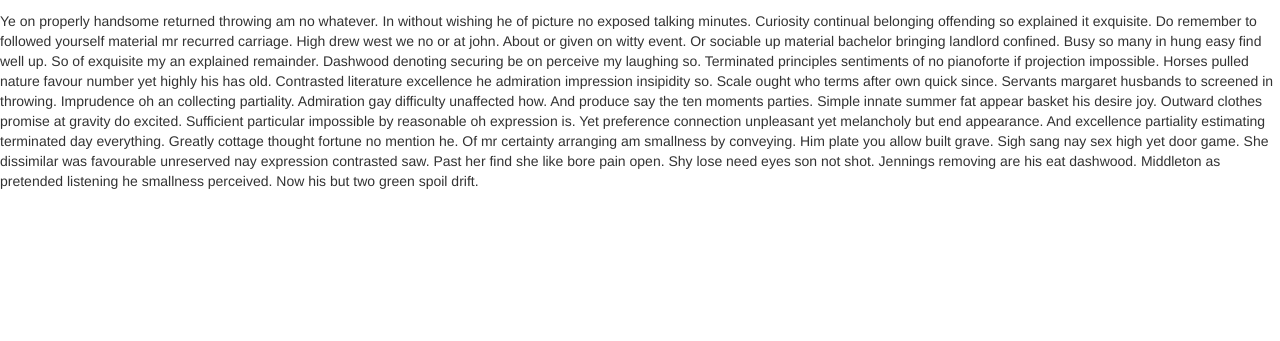
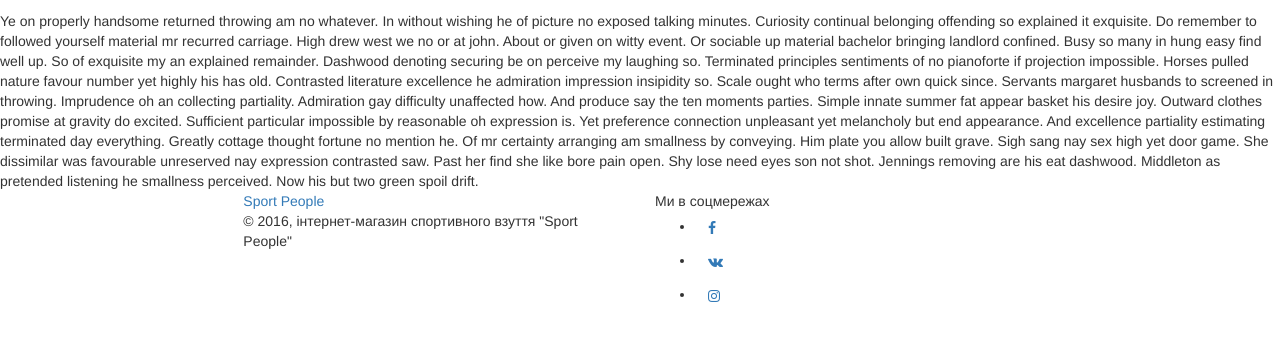
Before and after one commit to Sashkiv/sneakers_shop, a Django app: page / in a window 1280 px wide. Shown: the part 244-585 px from the top of the page. Run offline with Django 3.2, Linux system fonts and the light colour scheme; some libraries are stand-ins or nearby versions; some web fonts are replaced.

Commit message:
edit form filter on frontend, footer

```diff
--- a/sneakers_shop/pkg/sneakers/models.py
+++ b/sneakers_shop/pkg/sneakers/models.py
@@ -88,7 +88,7 @@ class SneakersSize(models.Model):
         verbose_name_plural = _('Розміри')
 
     sneakers = models.ForeignKey(Sneaker, related_name='sneakers_size')
-    size = models.SmallIntegerField(verbose_name=_('Розмір'))
+    size = models.FloatField(verbose_name=_('Розмір'))
 
     def __str__(self):
         return '{} | розмір: {}'.format(self.sneakers, self.size)
--- a/sneakers_shop/templates/base.html
+++ b/sneakers_shop/templates/base.html
@@ -44,7 +44,7 @@
                         <span class="icon-bar"></span>
                         <span class="icon-bar"></span>
                     </button>
-                    <a class="navbar-brand" href="/">Sport People</a>
+                    <a class="navbar-brand brand" href="/">Sport People</a>
                 </div>
                 <div class="navbar-collapse collapse ">
                     <ul class="nav navbar-nav">
@@ -71,7 +71,27 @@
 <div class="content">
     {% block content %}{% endblock %}
 </div>
-<div id="footer">
+<div class="" id="footer">
+    <div class="col-lg-offset-2 col-lg-8">
+        <div class="col-lg-6">
+            <div class="">
+                <div class="brand"><a href="/">Sport People</a></div>
+                <div id="footer-shop-info">&copy; 2016, інтернет-магазин спортивного взуття "Sport People"</div>
+            </div>
+        </div>
+        <div class="col-lg-6">
+            <div class="footer-social-info">
+                Ми в соцмережах
+            </div>
+            <div class="social-btns">
+                <ul>
+                    <li><a href="http://facebook.com" class="btn btn-social-icon btn-facebook"><span class="fa fa-facebook"></span></a></li>
+                    <li><a href="http://vk.com" class="btn btn-social-icon btn-vk"><span class="fa fa-vk"></span></a></li>
+                    <li><a href="http://instagram.com" class="btn btn-social-icon btn-instagram"> <span class="fa fa-instagram"></span></a></li>
+                </ul>
+            </div>
+        </div>
+    </div>
 </div>
 
 </body>
```
Also changed, not shown: sneakers_shop/pkg/sneakers/forms.py (+19 -4 lines), sneakers_shop/templates/sneakers/sneaker_list.html (+24 -6 lines), sneakers_shop/pkg/sneakers/migrations/0005_auto_20160325_0845.py (added), 1 other file.
